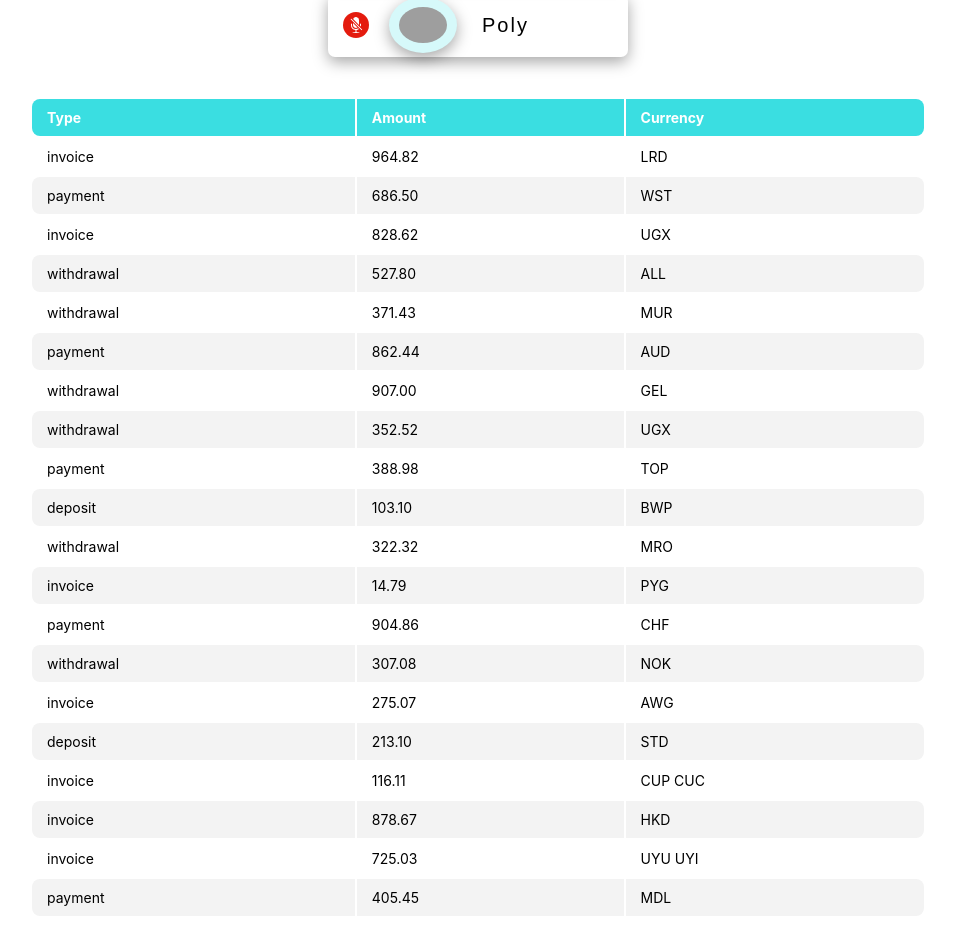
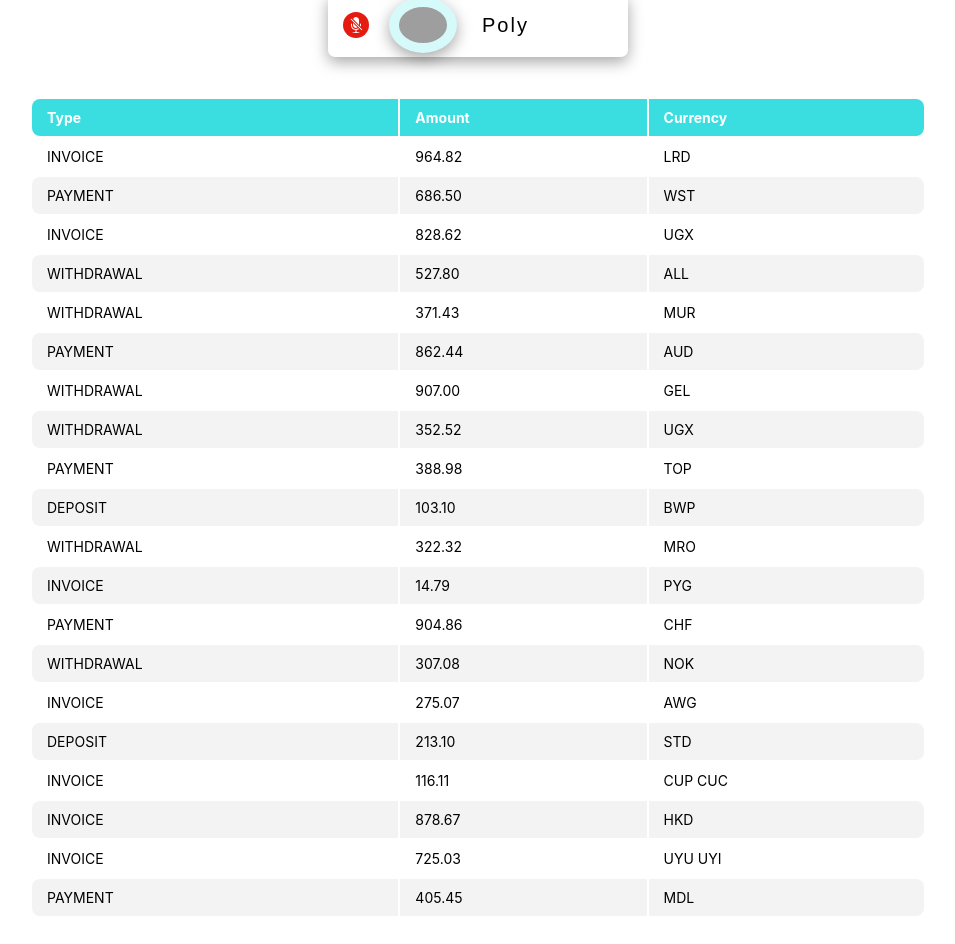
Before and after one commit to Belik1989/goit-react-hw-01-components, a React (Create React App) app: page / in a window 1280 px wide. Shown: the part 1041-1985 px from the top of the page, without its empty margins (162-1117 px from the left). Built offline with nearby package versions, Linux system fonts and the light colour scheme; grey boxes are pictures that could not be loaded.

Commit message:
upperCase

```diff
--- a/src/components/TransactionHistory/TransactionHistoryItem/TransactionHistoryItem.jsx
+++ b/src/components/TransactionHistory/TransactionHistoryItem/TransactionHistoryItem.jsx
@@ -1,9 +1,10 @@
 import PropTypes from 'prop-types';
 import css from './TransactionHistoryItem.module.css'
 export const TransactionHistoryItem = ({type, amount, currency}) => {
+    let typeToUpperCase = type.toUpperCase();
     return (
         <tr>
-    <td className = {css.type}>{type}</td>
+    <td className = {css.type}>{typeToUpperCase}</td>
     <td className = {css.amount}>{amount}</td>
     <td className = {css.currency}>{currency}</td>
         </tr>
```
